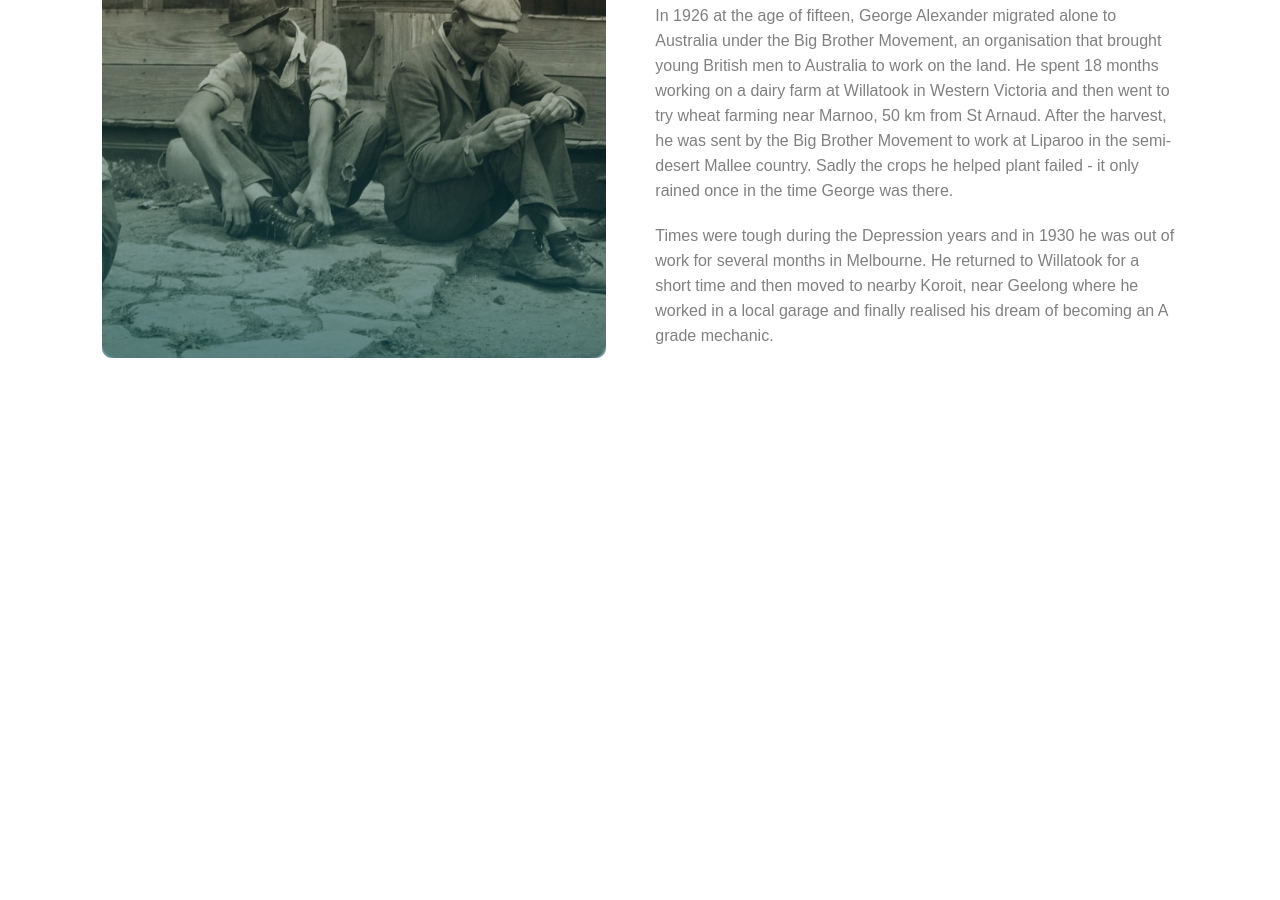
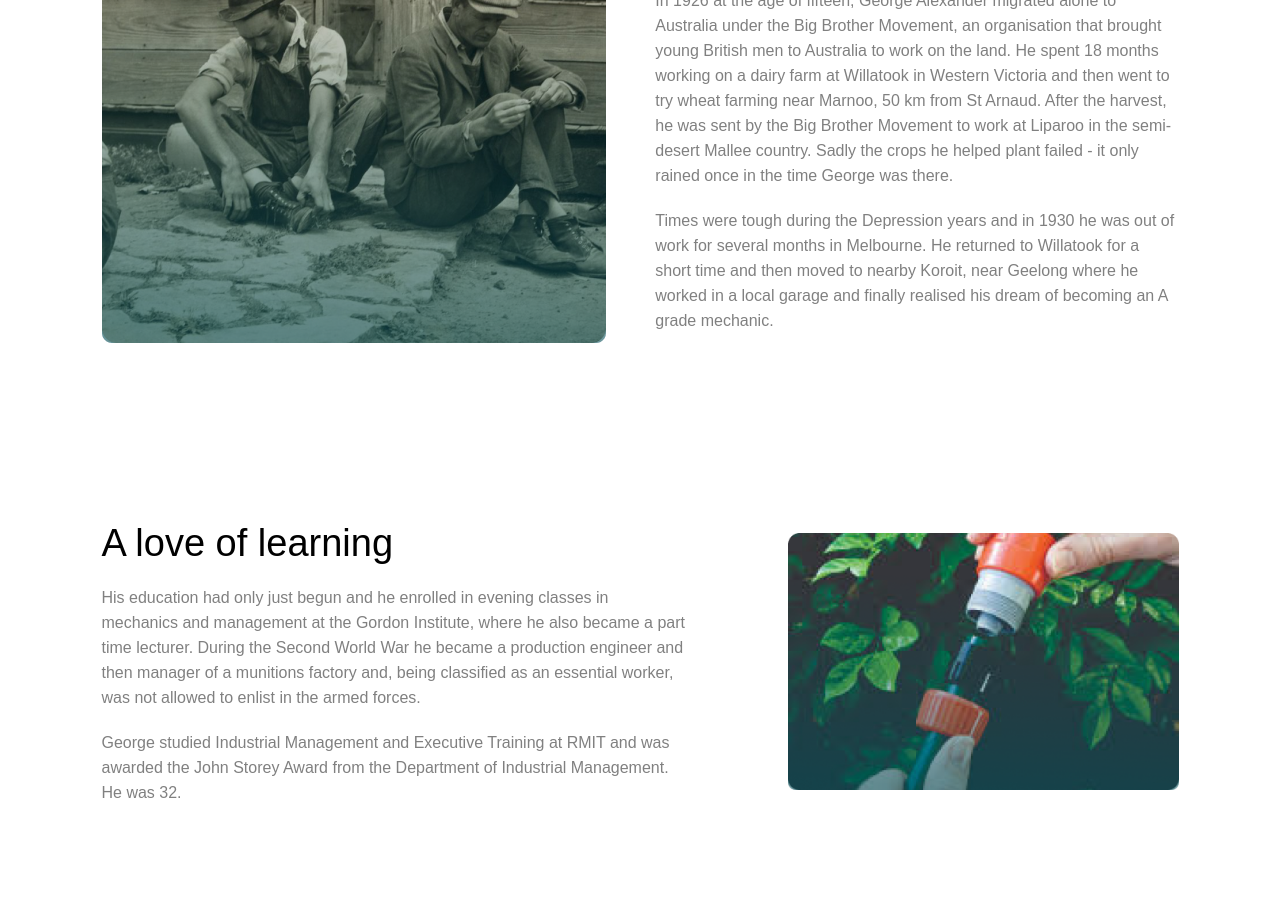
Before and after one commit to vidhi-7span/George-Alexander-Foundation, a plain HTML site: page history.html in a window 1280 px wide. Shown: the part 2177-3077 px from the top of the page. Before the commit the page ends 2634 px from the top, so only its background shows below. Drawn offline with Linux system fonts and the light colour scheme.

Commit message:
Design learning section

```diff
--- a/history.css
+++ b/history.css
@@ -105,7 +105,7 @@
   justify-content: center;
 }
 .years {
-  margin: 95px 0;
+  margin: 80px 0;
   display: flex;
   align-items: center;
   gap: 123px;
@@ -113,7 +113,7 @@
 .years__image {
   width: 40%;
 }
-.years__content{
+.years__content {
   width: 60%;
 }
 .years__title {
@@ -125,3 +125,24 @@
   line-height: 25px;
   margin-top: 20px;
 }
+.learn {
+  margin: 95px 0;
+  display: flex;
+  align-items: center;
+  gap: 100px;
+}
+.learn__content {
+  width: 60%;
+}
+.learn__image {
+  width: 40%;
+}
+.learn__title {
+  font-size: 38px;
+}
+.learn__desc {
+  color: grey;
+  font-size: 16px;
+  line-height: 25px;
+  margin-top: 20px;
+}
--- a/history.html
+++ b/history.html
@@ -85,7 +85,7 @@
 
     <div class="container">
       <div class="years">
-        <div class="years__image" >
+        <div class="years__image">
           <img src="./images/years.png" alt="" />
         </div>
         <div class="years__content">
@@ -117,5 +117,29 @@
         </div>
       </div>
     </div>
+
+    <div class="container">
+      <div class="learn">
+        <div class="learn__content">
+          <p class="learn__title">A love of learning</p>
+          <p class="learn__desc">
+            His education had only just begun and he enrolled in evening classes
+            in mechanics and management at the Gordon Institute, where he also
+            became a part time lecturer. During the Second World War he became a
+            production engineer and then manager of a munitions factory and,
+            being classified as an essential worker, was not allowed to enlist
+            in the armed forces.
+          </p>
+          <p class="learn__desc">
+            George studied Industrial Management and Executive Training at RMIT
+            and was awarded the John Storey Award from the Department of
+            Industrial Management. He was 32.
+          </p>
+        </div>
+        <div class="learn__image">
+          <img height="100%" width="100%" src="./images/learning.png" alt="" />
+        </div>
+      </div>
+    </div>
   </body>
 </html>
```
Also changed, not shown: images/learning.png (added).
